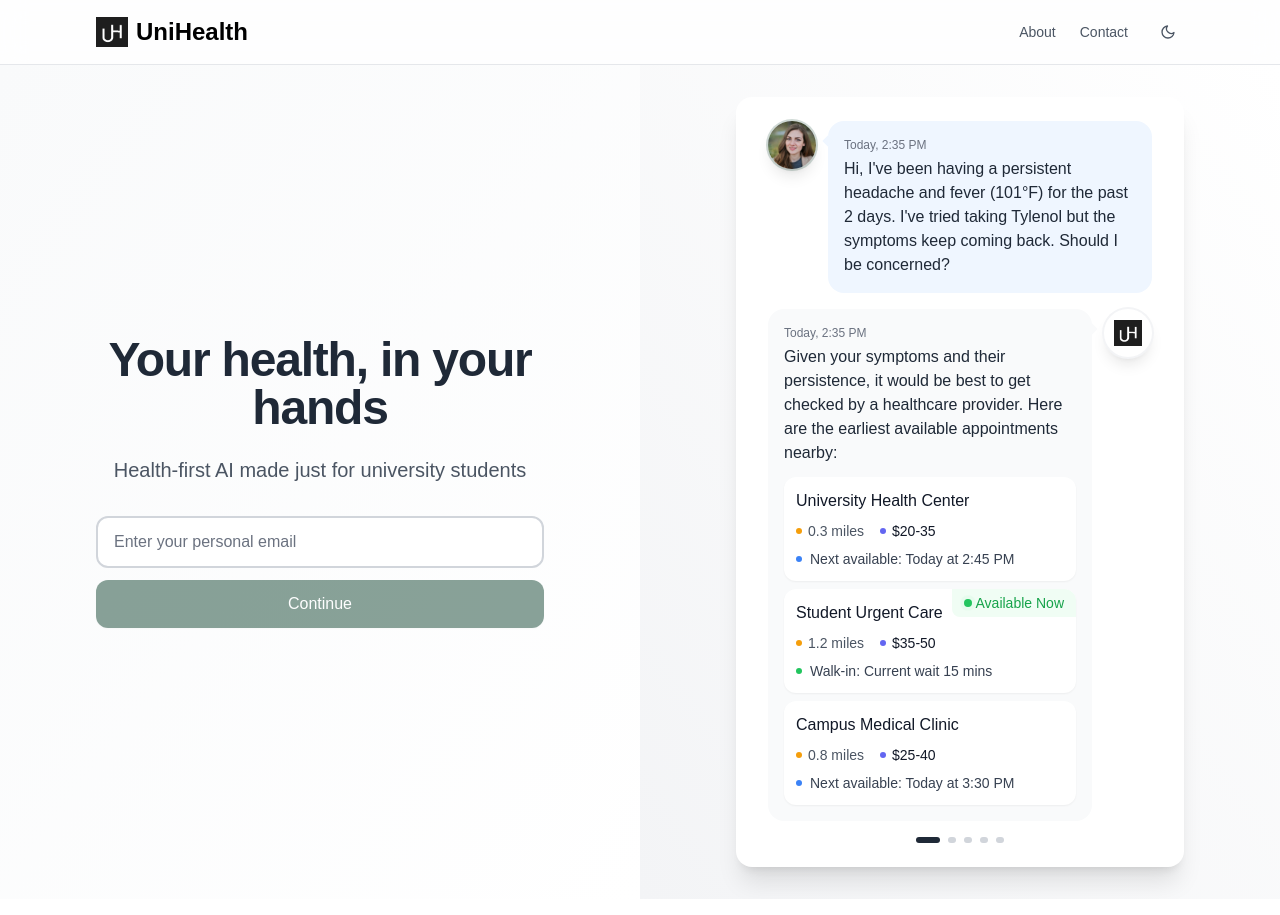
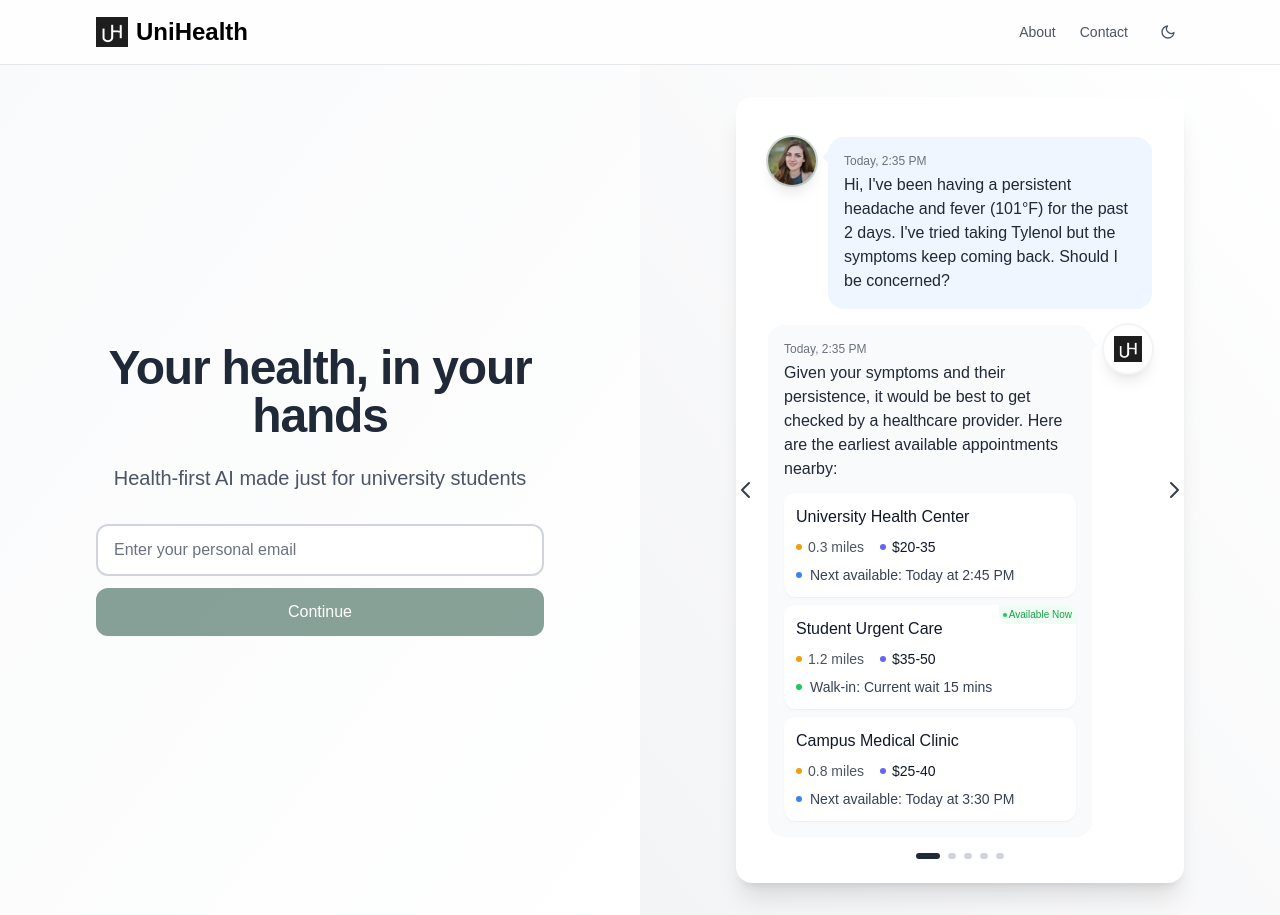
Before and after one commit to rishiguptagit/unihealth, a Next.js app: page / in a window 1280 px wide. Built offline with nearby package versions, Linux system fonts and the light colour scheme.

Commit message:
Modified layout

```diff
--- a/app/components/ThemeProvider.tsx
+++ b/app/components/ThemeProvider.tsx
@@ -11,34 +11,46 @@ const ThemeContext = createContext<ThemeContextType | undefined>(undefined);
 
 export function ThemeProvider({ children }: { children: React.ReactNode }) {
   const [darkMode, setDarkMode] = useState(false);
+  const [mounted, setMounted] = useState(false);
 
+  // Initialize theme once mounted
   useEffect(() => {
-    // Check for the new key first, then fall back to the old key for backward compatibility
+    setMounted(true);
     const savedTheme = localStorage.getItem('unihealth-theme');
-    const savedDarkMode = localStorage.getItem('darkMode');
-
     if (savedTheme !== null) {
-      // Use the new key format
       setDarkMode(savedTheme === 'dark');
-    } else if (savedDarkMode !== null) {
-      // Fall back to the old key format
-      setDarkMode(savedDarkMode === 'true');
     } else {
-      // Set default if neither exists
-      localStorage.setItem('unihealth-theme', 'light');
+      const systemDark = window.matchMedia('(prefers-color-scheme: dark)').matches;
+      setDarkMode(systemDark);
     }
   }, []);
 
+  // Listen for system theme changes
   useEffect(() => {
+    if (!mounted) return;
+
+    const mediaQuery = window.matchMedia('(prefers-color-scheme: dark)');
+    const handleChange = (e: MediaQueryListEvent) => {
+      if (localStorage.getItem('unihealth-theme') === null) {
+        setDarkMode(e.matches);
+      }
+    };
+
+    mediaQuery.addEventListener('change', handleChange);
+    return () => mediaQuery.removeEventListener('change', handleChange);
+  }, [mounted]);
+
+  // Update document class and localStorage when theme changes
+  useEffect(() => {
+    if (!mounted) return;
+
     if (darkMode) {
       document.documentElement.classList.add('dark');
     } else {
       document.documentElement.classList.remove('dark');
     }
-    // Update both storage keys for compatibility
     localStorage.setItem('unihealth-theme', darkMode ? 'dark' : 'light');
-    localStorage.setItem('darkMode', darkMode.toString());
-  }, [darkMode]);
+  }, [darkMode, mounted]);
 
   const toggleDarkMode = () => {
     setDarkMode(!darkMode);
@@ -46,7 +58,7 @@ export function ThemeProvider({ children }: { children: React.ReactNode }) {
 
   return (
     <ThemeContext.Provider value={{ darkMode, toggleDarkMode }}>
-      {children}
+      {mounted ? children : null}
     </ThemeContext.Provider>
   );
 }
--- a/app/page.tsx
+++ b/app/page.tsx
@@ -244,7 +244,39 @@ export default function Home() {
             transition={{ duration: 0.5, delay: 0.2 }}
             className="w-full max-w-md bg-white dark:bg-gray-900 rounded-2xl shadow-xl overflow-hidden mx-2 sm:mx-4 md:mx-0"
           >
-            <div className="p-4 sm:p-6 space-y-3 sm:space-y-4">
+            <div className="p-4 sm:p-6 space-y-3 sm:space-y-4 relative">
+              {/* Navigation Controls */}
+              <div className="absolute top-1/2 -translate-y-1/2 -left-1 sm:-left-2 -right-1 sm:-right-2 flex justify-between pointer-events-none z-10">
+                <button
+                  onClick={() => setCurrentExampleIndex((prev) => (prev === 0 ? chatExamples.length - 1 : prev - 1))}
+                  className="p-1.5 pointer-events-auto hover:scale-110 transition-transform duration-200"
+                  aria-label="Previous example"
+                >
+                  <svg className="w-6 h-6 text-gray-800/90 dark:text-white/90" fill="none" stroke="currentColor" viewBox="0 0 24 24">
+                    <path strokeLinecap="round" strokeLinejoin="round" strokeWidth={2} d="M15 19l-7-7 7-7" />
+                  </svg>
+                </button>
+                <button
+                  onClick={() => setCurrentExampleIndex((prev) => (prev === chatExamples.length - 1 ? 0 : prev + 1))}
+                  className="p-1.5 pointer-events-auto hover:scale-110 transition-transform duration-200"
+                  aria-label="Next example"
+                >
+                  <svg className="w-6 h-6 text-gray-800/90 dark:text-white/90" fill="none" stroke="currentColor" viewBox="0 0 24 24">
+                    <path strokeLinecap="round" strokeLinejoin="round" strokeWidth={2} d="M9 5l7 7-7 7" />
+                  </svg>
+                </button>
+              </div>
+              {/* Navigation Dots */}
+              <div className="absolute -bottom-6 left-1/2 transform -translate-x-1/2 flex gap-2">
+                {chatExamples.map((_, index) => (
+                  <button
+                    key={index}
+                    onClick={() => setCurrentExampleIndex(index)}
+                    className={`w-1.5 h-1.5 rounded-full transition-all duration-200 ${index === currentExampleIndex ? 'bg-green-500 scale-125' : 'bg-gray-300 dark:bg-gray-600 hover:bg-gray-400 dark:hover:bg-gray-500'}`}
+                    aria-label={`View example ${index + 1}`}
+                  />
+                ))}
+              </div>
               <AnimatePresence mode="wait">
                 <motion.div
                   key={currentExampleIndex}
@@ -299,12 +331,12 @@ export default function Home() {
                             className="bg-white dark:bg-gray-800 rounded-xl p-2.5 sm:p-3 shadow-sm relative overflow-hidden group hover:ring-2 hover:ring-gray-200 dark:hover:ring-gray-700 transition-all duration-200"
                           >
                             {typeof option.time === 'string' && option.time === 'Now' && (
-                              <div className="absolute right-0 top-0 px-2 sm:px-3 py-1 rounded-bl-lg bg-green-50 dark:bg-green-900/30">
-                                <p className="text-sm font-medium">
-                                  <span className="text-green-600 dark:text-green-400 flex items-center gap-1">
-                                    <span className="relative flex h-2 w-2">
+                              <div className="absolute right-0 top-0 px-0.5 sm:px-1 py-0.5 rounded-bl-lg bg-green-50 dark:bg-green-900/30">
+                                <p className="text-[9px] sm:text-[10px] font-medium">
+                                  <span className="text-green-600 dark:text-green-400 flex items-center gap-0.5">
+                                    <span className="relative flex h-0.5 w-0.5 sm:h-1 sm:w-1">
                                       <span className="animate-ping absolute inline-flex h-full w-full rounded-full bg-green-400 opacity-75"></span>
-                                      <span className="relative inline-flex rounded-full h-2 w-2 bg-green-500"></span>
+                                      <span className="relative inline-flex rounded-full h-0.5 w-0.5 sm:h-1 sm:w-1 bg-green-500"></span>
                                     </span>
                                     Available Now
                                   </span>
```
